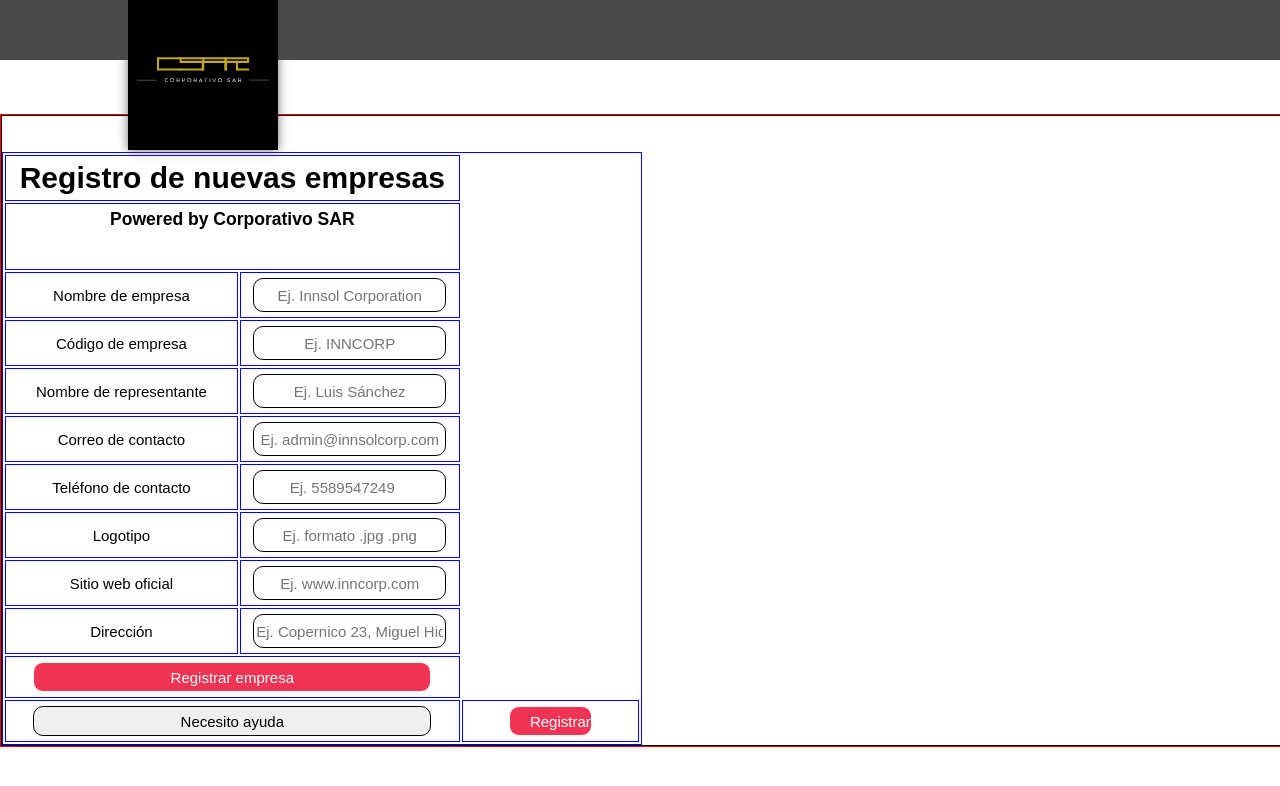
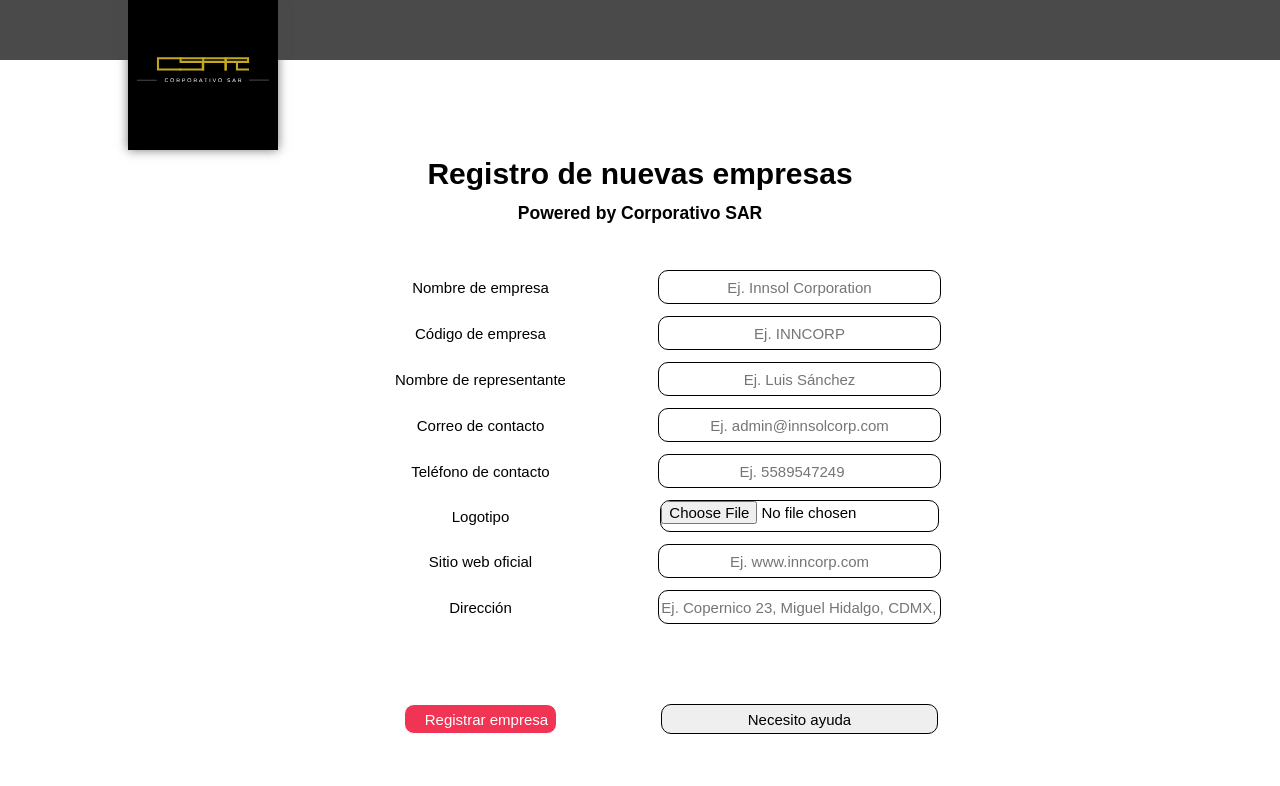
Before and after one commit to CorporativoSar-Projects/notassar, a PHP site: page /registroEmpresarial.php in a window 1280 px wide. Shown: the top 786 px of the page. Run offline with PHP 8.4, Linux system fonts and the light colour scheme; data that the repository does not hold is empty; some libraries are stand-ins or nearby versions.

Commit message:
ultimo cambo kath

```diff
--- a/CSS/estilos.css
+++ b/CSS/estilos.css
@@ -210,7 +210,7 @@ a.fun {
 }
 
 #formRegEmp{
-	border: 1px solid black;
+	border: 0px solid black;
 	width: 100% !important;
 	height: auto;
 	text-align: center;
@@ -218,12 +218,12 @@ a.fun {
 
 #divForm{
 	width: 100%;
-	border: 1px solid red;
+	border: 0px solid red;
 }
 
 table,td{
 	text-align: center;
-	border: 1px solid blue;
+	border: 0px solid blue;
 	width: 50%;
 }
 
--- a/registroEmpresarial.php
+++ b/registroEmpresarial.php
@@ -66,6 +66,7 @@
 			<form id="formRegEmp" method="POST">
 				<br>
 				<br>
+				<center>
                 <table>
 					<tr>
 						<td colspan="2">
@@ -123,7 +124,7 @@
                             <label for="nomEmp" id="labRegForm">Logotipo</label>
                         </td>
                         <td>
-                            <input type="text" id="logEmp" name="logEmp" placeholder="Ej. formato .jpg .png" required="true">
+                            <input type="file" id="logEmp" name="logEmp" placeholder="Ej. formato .jpg .png" required="true">
                         </td>
                     </tr>
 					<tr>
@@ -143,19 +144,15 @@
                         </td>
                     </tr>
                     <tr>
-                        <td colspan="2">
-                            <input type="submit" name="aceptar" value="Registrar empresa" class="aceptar">
+                        <td>
+                            <br><br><br><br><input type="submit" name="registrarEmp" value="Registrar empresa" class="registrarEmp">
+                        </td>
+						<td>
+							<br><br><br><br><input type="button" onclick="nuevo();" value="Necesito ayuda" id="regBt">
                         </td>
                     </tr>
-                    <tr>
-                        <td colspan="2">
-                            <input type="button" onclick="nuevo();" value="Necesito ayuda" id="regBt">
-                        </td>
-						<td>
-							<input type="submit" name="registrarEmp" value="Registrar empresa" class="registrarEmp">
-						</td>
-                    </tr>
                 </table>
+				</center>
 			</form>
 		</div>
 	</div>
```
Also changed, not shown: logotipos/HORARIO 8VO.png (added).
